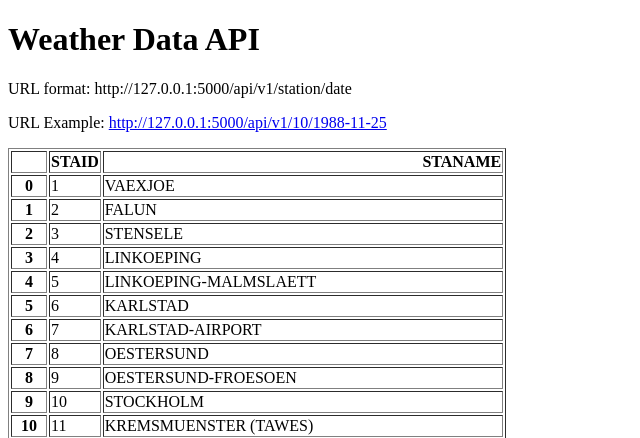
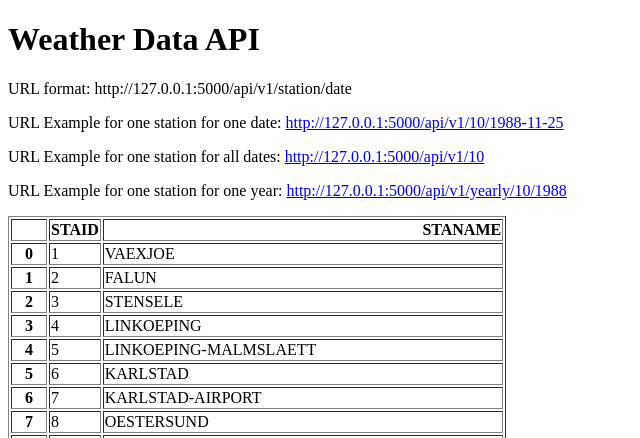
Before and after one commit to davidefilosa/WeatherDataAPI, a Flask app: page / in a window 1280 px wide. Shown: the top 438 px of the page, without its empty margins (0-640 px from the left). Run offline with Flask 2, Linux system fonts and the light colour scheme.

Commit message:
Added two new Endpoints

```diff
--- a/main.py
+++ b/main.py
@@ -7,13 +7,14 @@ app = Flask(__name__)
 stations = pd.read_csv('data_small/stations.txt', skiprows=17)
 stations = stations.iloc[:, :2].to_html()
 
+
 @app.route("/")
 def home():
-    return render_template('home.html', stations = stations, len = len(stations))
+    return render_template('home.html', stations=stations)
 
 
 @app.route("/api/v1/<station>/<date>")
-def about(station, date):
+def date(station, date):
     filename = f'data_small/TG_STAID{str(station).zfill(6)}.txt'
     df = pd.read_csv(filename, skiprows=20, parse_dates=['    DATE'])
     temperature = df.loc[df['    DATE'] == date]['   TG'].squeeze() / 10
@@ -22,6 +23,24 @@ def about(station, date):
             "temperature": temperature
             }
 
+@app.route("/api/v1/<station>")
+def station(station):
+    filename = f'data_small/TG_STAID{str(station).zfill(6)}.txt'
+    df = pd.read_csv(filename, skiprows=20, parse_dates=['    DATE'])
+    result = df.to_dict(orient='records')
+    return result
+
+
+@app.route("/api/v1/yearly/<station>/<year>")
+def year(station, year):
+    filename = f'data_small/TG_STAID{str(station).zfill(6)}.txt'
+    df = pd.read_csv(filename, skiprows=20)
+    df['    DATE'] = df['    DATE'].astype('str')
+    df = df[df['    DATE'].str.startswith(str(year))]
+    result = df.to_dict(orient='records')
+    return result
+
+
 
 if __name__ == '__main__':
     app.run(debug=True)
--- a/templates/home.html
+++ b/templates/home.html
@@ -7,7 +7,9 @@
 <body>
 <h1>Weather Data API</h1>
 <p>URL format: http://127.0.0.1:5000/api/v1/station/date</p>
-<p>URL Example: <a href="http://127.0.0.1:5000/api/v1/10/1988-11-25">http://127.0.0.1:5000/api/v1/10/1988-11-25</a></p>
+<p>URL Example for one station for one date: <a href="http://127.0.0.1:5000/api/v1/10/1988-11-25">http://127.0.0.1:5000/api/v1/10/1988-11-25</a></p>
+<p>URL Example for one station for all dates: <a href="http://127.0.0.1:5000/api/v1/10">http://127.0.0.1:5000/api/v1/10</a></p>
+<p>URL Example for one station for one year: <a href="http://127.0.0.1:5000/api/v1/yearly/10/1988">http://127.0.0.1:5000/api/v1/yearly/10/1988</a></p>
 <p>{{stations|safe}}</p>
 </body>
 </html>
```
Also changed, not shown: README.md.
